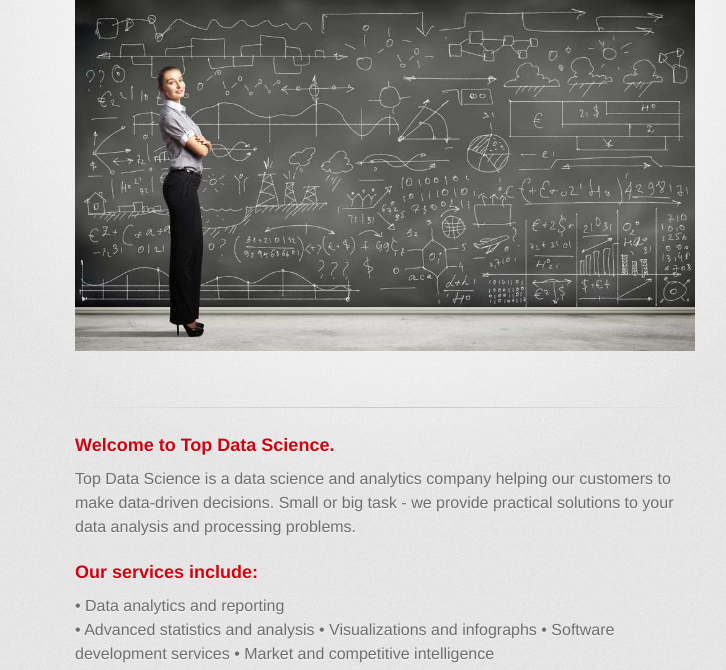
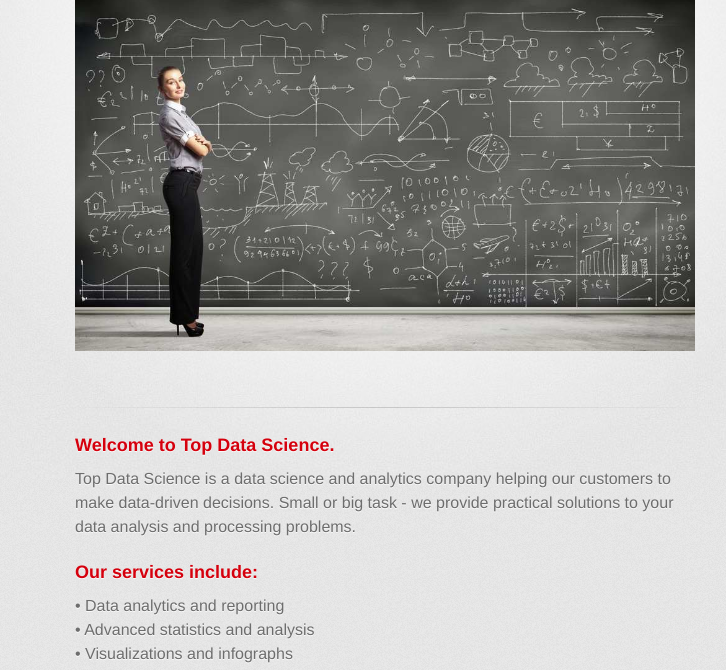
Before and after one commit to topdatasciences/topdatasciences.github.io, a plain HTML site: page index.html in a window 1280 px wide. Shown: the part 96-766 px from the top of the page, without its empty margins (255-981 px from the left). Drawn offline with Linux system fonts and the light colour scheme; a web font is replaced by a local one.

Commit message:
Text editing.

```diff
--- a/index.html
+++ b/index.html
@@ -38,9 +38,9 @@
 
 <p>
 	•	Data analytics and reporting<br>
-    •   Advanced statistics and analysis
-	•	Visualizations and infographs
-	•	Software development services
+    •   Advanced statistics and analysis<br>
+	•	Visualizations and infographs<br>
+	•	Software development services<br>
 	•	Market and competitive intelligence
 </p>
 
```
